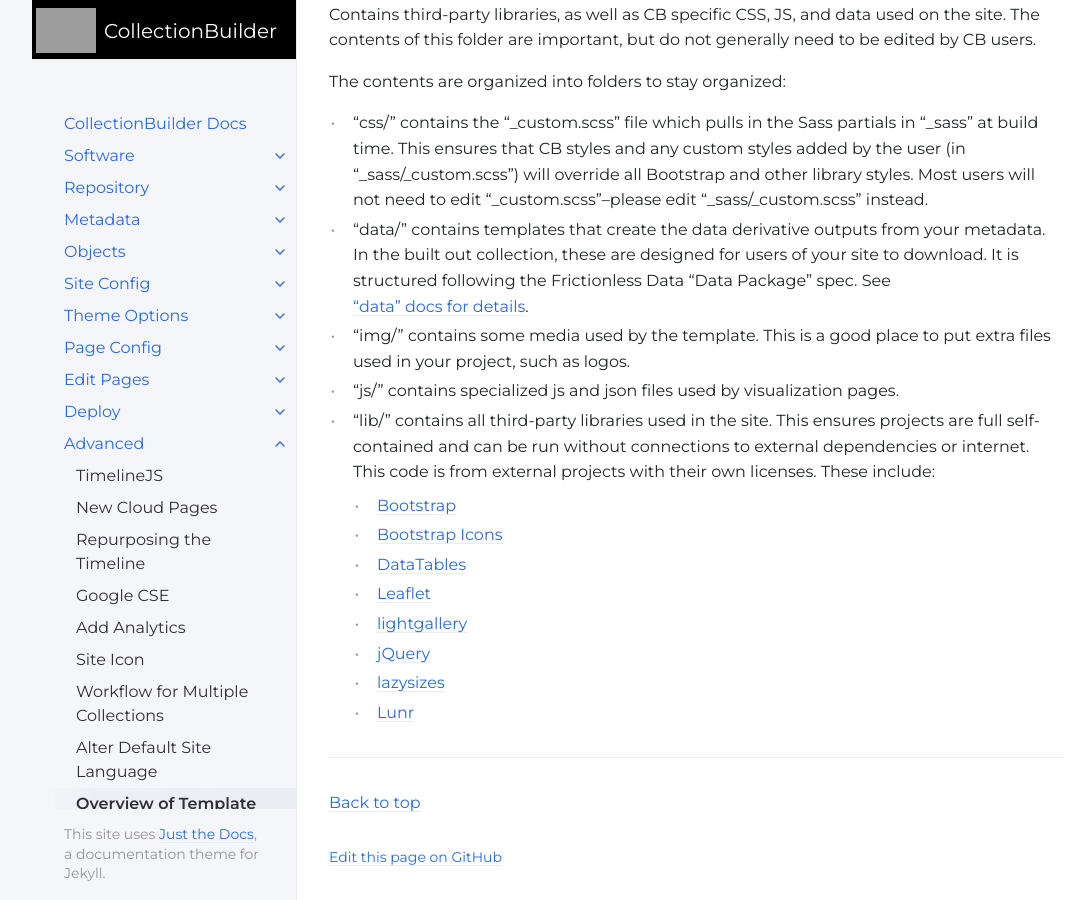
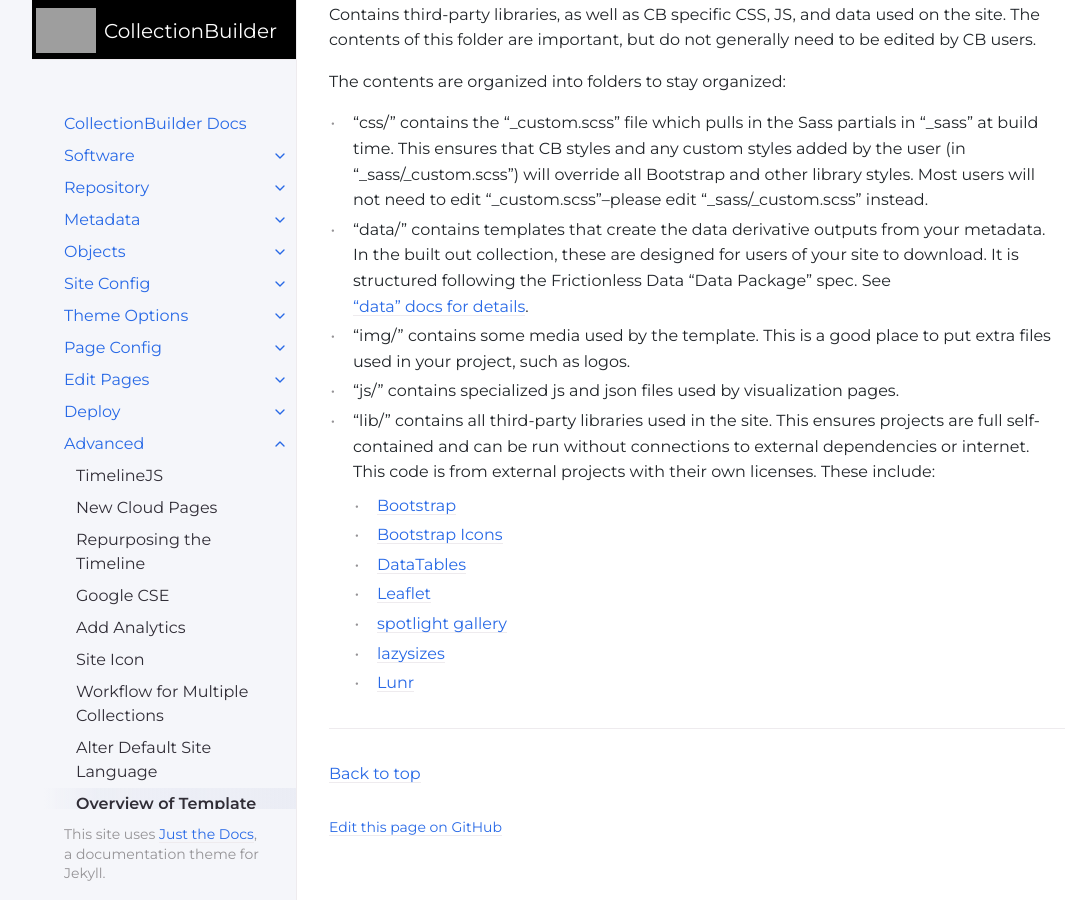
Before and after one commit to CollectionBuilder/cb-docs, a Jekyll site: the page built from docs/advanced/architecture-overview.md, in a window 1280 px wide and 900 px high, scrolled down 3397 px. Shown: the whole window, without its empty margins (75-1157 px from the left). Built offline with Jekyll 4.4.1, drawn with Linux system fonts in a browser that asks for light colours; comment, search, counter and statistics services are not loaded.

Commit message:
remove jquery and lightgallery mentions

```diff
--- a/docs/advanced/architecture-overview.md
+++ b/docs/advanced/architecture-overview.md
@@ -72,7 +72,6 @@ The contents are organized into folders to stay organized:
     - [Bootstrap Icons](https://icons.getbootstrap.com/)
     - [DataTables](https://datatables.net/)
     - [Leaflet](https://leafletjs.com/)
-    - [lightgallery](https://www.lightgalleryjs.com/)
-    - [jQuery](https://jquery.com/)
+    - [spotlight gallery](https://github.com/nextapps-de/spotlight)
     - [lazysizes](https://github.com/aFarkas/lazysizes)
     - [Lunr](https://lunrjs.com/)
```
Also changed, not shown: docs/metadata/csv_metadata.md (+1 -1 lines).
